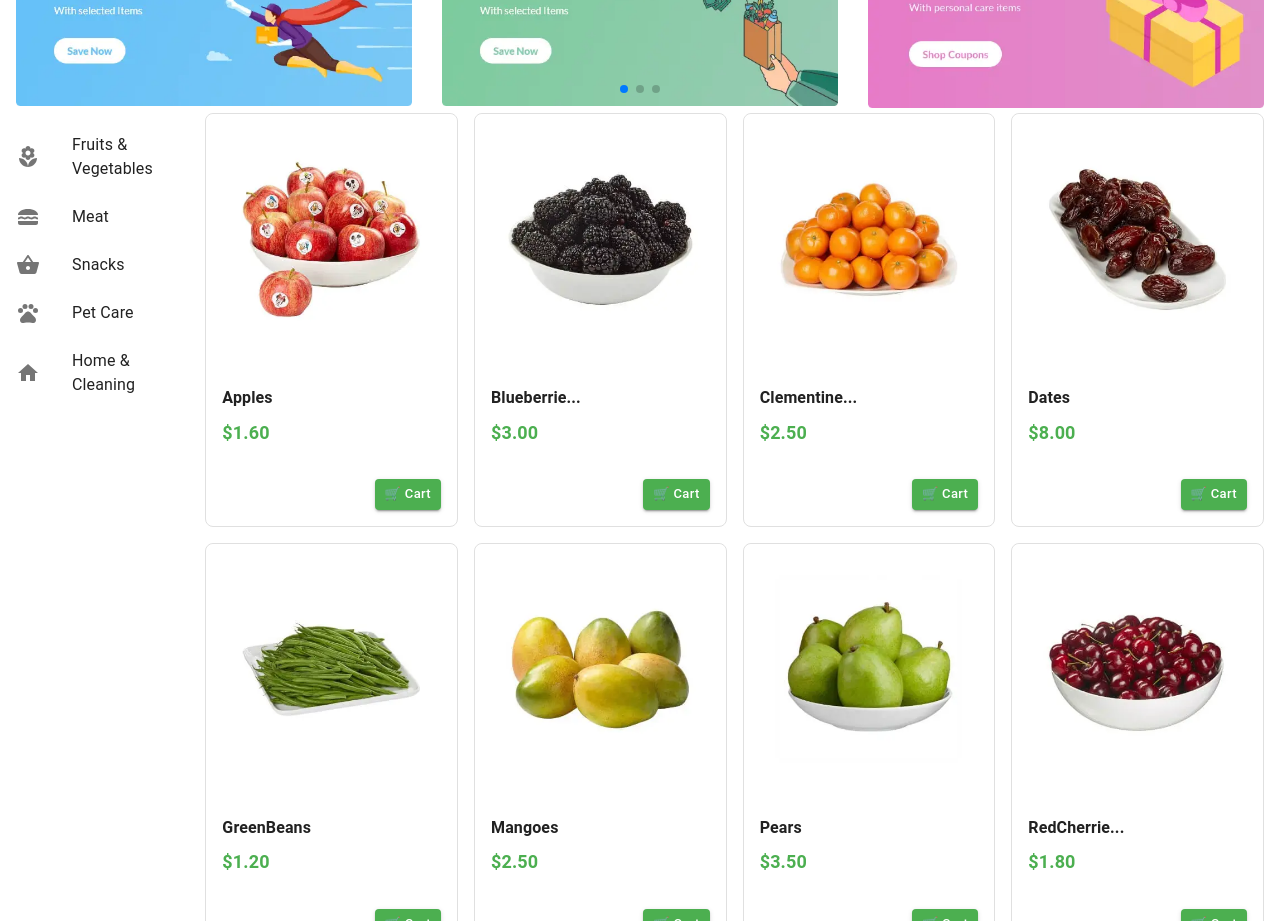
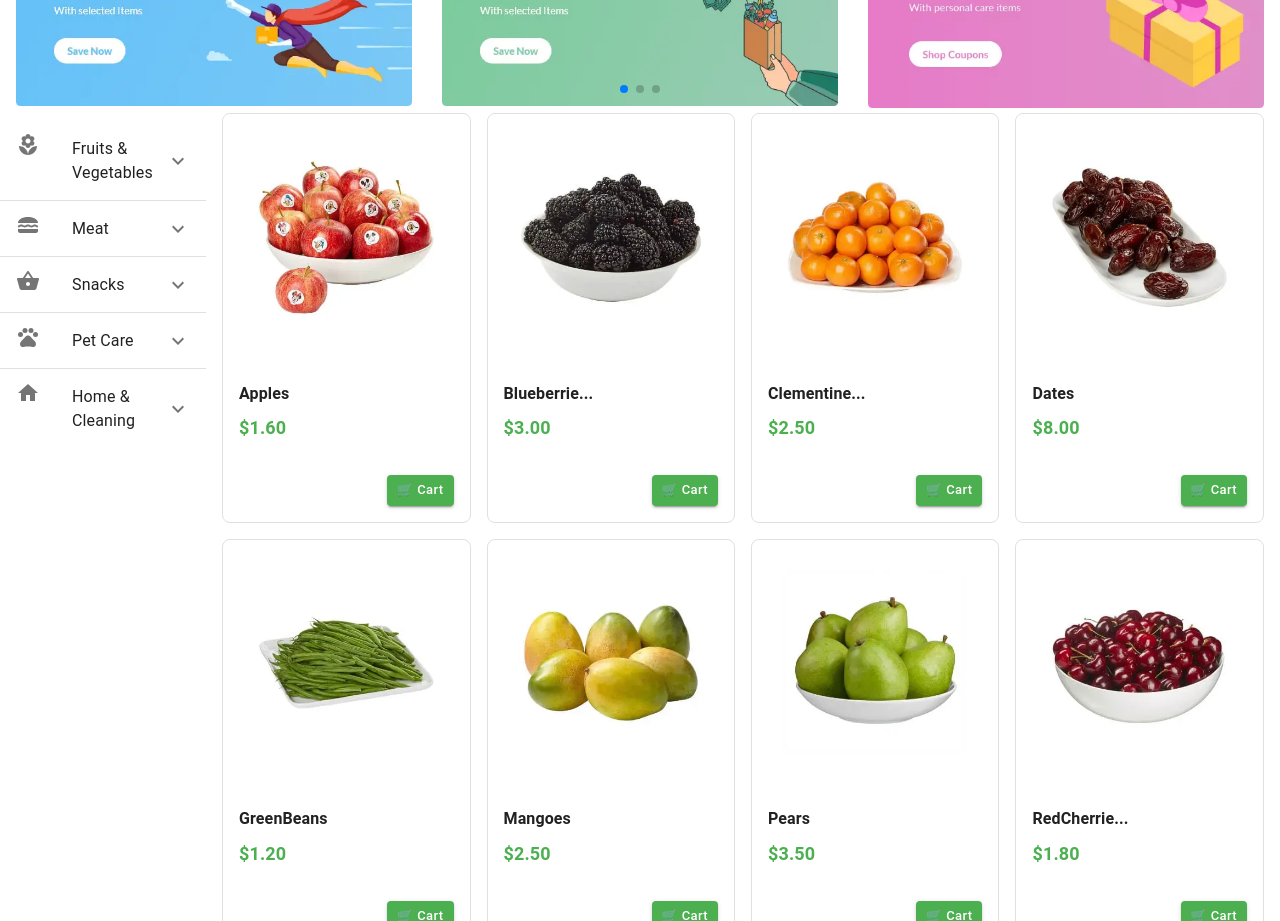
Before and after one commit to muneemgithub/Project-Capstone-3, a React (Create React App) app: page / in a window 1280 px wide. Shown: the part 900-1821 px from the top of the page. Built offline with nearby package versions, Linux system fonts and the light colour scheme.

Commit message:
dropdown added in category

```diff
--- a/src/Components/Slice/Products/product.jsx
+++ b/src/Components/Slice/Products/product.jsx
@@ -60,7 +60,7 @@ import Cleaning_supply_astonishImg from "../../Assests/cleaning_supply_astonishI
 import Cleaning_supply_bonaImg from "../../Assests/cleaning_supply_bonaImage.webp"
 import Cleaning_supply_everImg from "../../Assests/cleaning_supply_ever_springImage.webp"
 import Cleaning_supply_glitz_steelImg from "../../Assests/cleaning_supply_glitz_steel_cleanerImage.webp"
-import { Box, Button, Typography, List, ListItemButton, ListItemText, Card, ListItemIcon, CardContent, Grid, CardMedia, Modal, IconButton, } from '@mui/material'
+import { Box, Button, Typography, List, ListItemButton, ListItemText, Card, ListItemIcon, CardContent, Grid, CardMedia, Modal, IconButton, AccordionSummary, AccordionDetails, Accordion, } from '@mui/material'
 import ShoppingBasketIcon from '@mui/icons-material/ShoppingBasket';
 import PetsIcon from '@mui/icons-material/Pets';
 import HomeIcon from '@mui/icons-material/Home';
@@ -71,6 +71,7 @@ import { useDispatch } from 'react-redux'
 import { Addtocart } from '../../../Slices/AddtoCart'
 import FavoriteIcon from '@mui/icons-material/Favorite';
 import AddShoppingCartIcon from '@mui/icons-material/AddShoppingCart';
+import ExpandMoreIcon from '@mui/icons-material/ExpandMore';
 
 const dummydata = [
     {
@@ -552,10 +553,24 @@ const Products = () => {
             <Box>
                 <List>
                     {categories.map((category) => (
-                        <ListItemButton key={category.key} onClick={() => handleCategorySelect(category.key)}>
-                            <ListItemIcon>{category.icon}</ListItemIcon>
-                            <ListItemText primary={category.name} />
-                        </ListItemButton>
+                        <Accordion key={category.key} disableGutters elevation={0} square>
+                            <AccordionSummary
+                                expandIcon={<ExpandMoreIcon />}
+                                aria-controls={`${category.key}-content`}
+                                id={`${category.key}-header`}
+                            >
+                                <ListItemIcon>{category.icon}</ListItemIcon>
+                                <ListItemText primary={category.name} />
+                            </AccordionSummary>
+                            <AccordionDetails>
+                                <List disablePadding>
+                                    <ListItemButton onClick={() => handleCategorySelect(category.key)}>
+                                        <ListItemText primary={`${category.name}`} />
+                                    </ListItemButton>
+
+                                </List>
+                            </AccordionDetails>
+                        </Accordion>
                     ))}
                 </List>
             </Box>
@@ -699,7 +714,7 @@ const Products = () => {
                                     color="text.secondary"
                                     sx={{ mb: 2 }}
                                 >
-                                    {selectedProduct.description || "Discover the perfect addition to your daily needs with our premium-quality product. Designed to deliver unmatched satisfaction, it combines reliability and value. Whether for home or personal use, it's crafted to meet your expectations effortlessly. Shop now and experience the difference!"}
+                                    {selectedProduct.description || "Discover the perfect addition to your daily needs with our premium-quality product."}
                                 </Typography>
 
                                 {/* Price and Discount */}
@@ -748,7 +763,6 @@ const Products = () => {
                 </Box>
             </Modal>
 
-
             <Drawer />
         </Box>
     );
```
